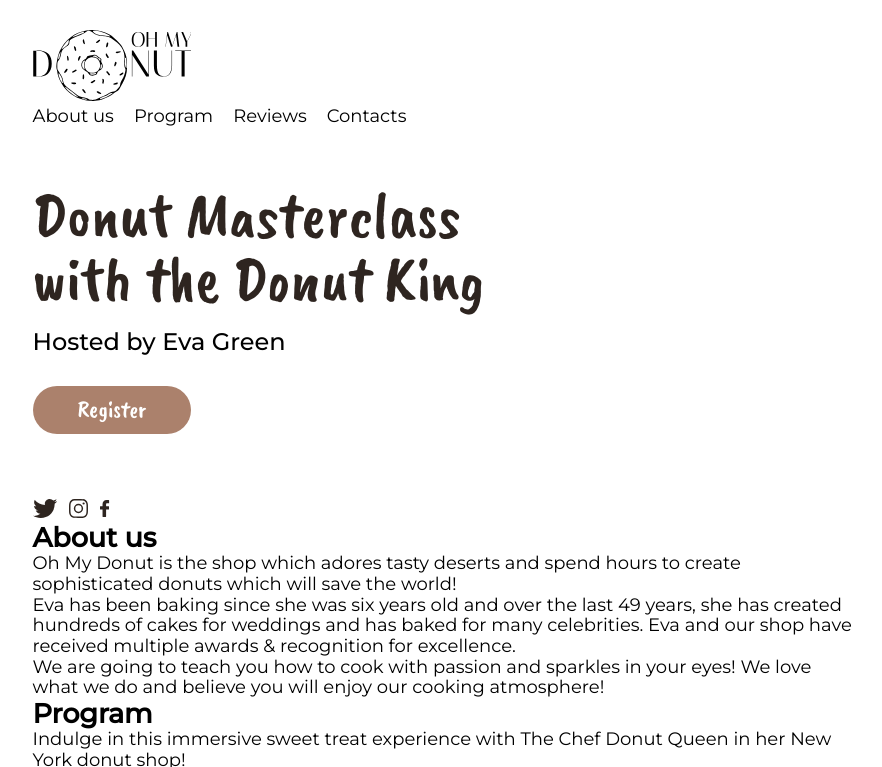
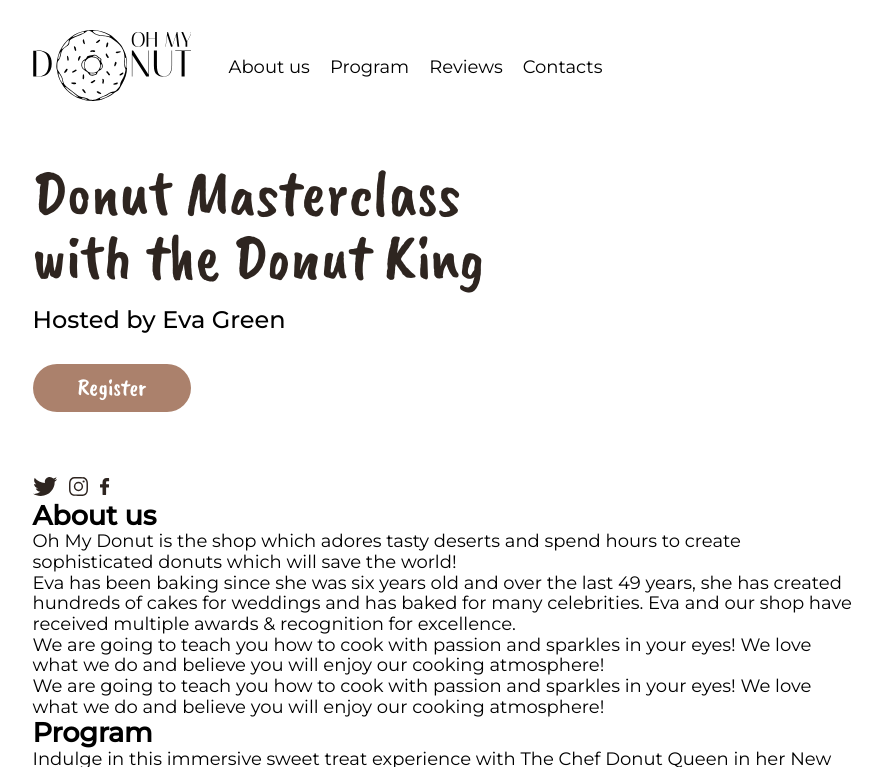
Before and after one commit to Denys-Saveliev/Donuts, a plain HTML site: page index.html in a window 1280 px wide. Shown: the top 767 px of the page, without its empty margins (195-1077 px from the left). Drawn offline with nearby package versions, Linux system fonts and the light colour scheme.

Commit message:
correcting position of header section(desktop)

```diff
--- a/index.html
+++ b/index.html
@@ -84,6 +84,9 @@
             <p>We are going to teach you how to cook with passion and sparkles in your eyes! We love what we do and
                believe you will
                enjoy our cooking atmosphere!</p>
+            <p>We are going to teach you how to cook with passion and sparkles in your eyes! We love what we do and
+               believe you will
+               enjoy our cooking atmosphere!</p>
          </div>
       </section>
 
--- a/sass/component/_nav-panel.scss
+++ b/sass/component/_nav-panel.scss
@@ -16,7 +16,7 @@
 
 .nav-panel__link {
    @media screen and (min-width: 1280px) {
-      padding: 52px 0;
+      padding: 25px 0;
       text-decoration: none;
       font-weight: 400;
       font-size: 18px;
--- a/sass/layout/_header.scss
+++ b/sass/layout/_header.scss
@@ -17,6 +17,7 @@
    }
 
    @media screen and (min-width: 1280px) {
-      justify-content: start;
+      display: flex;
+      align-items: center;
    }
 }
```
Also changed, not shown: css/main.css, css/main.min.css, 2 other files.
